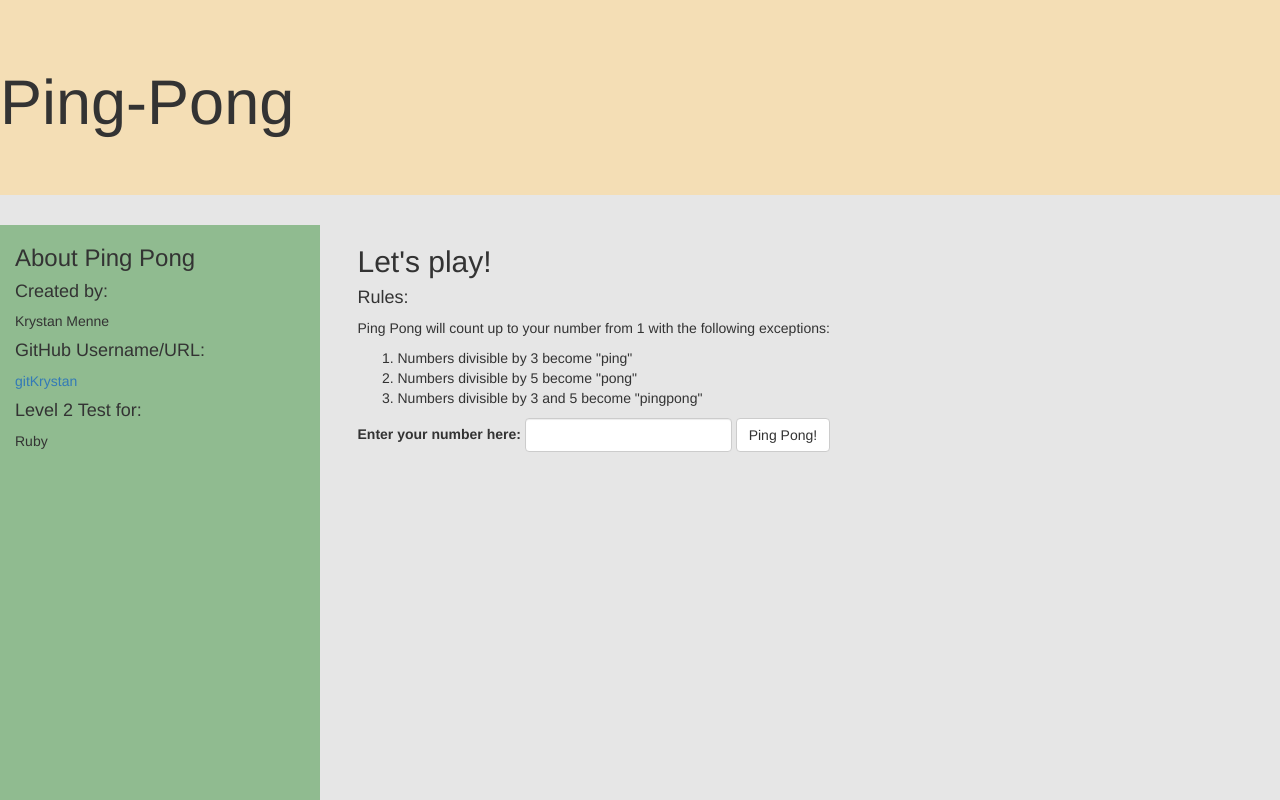
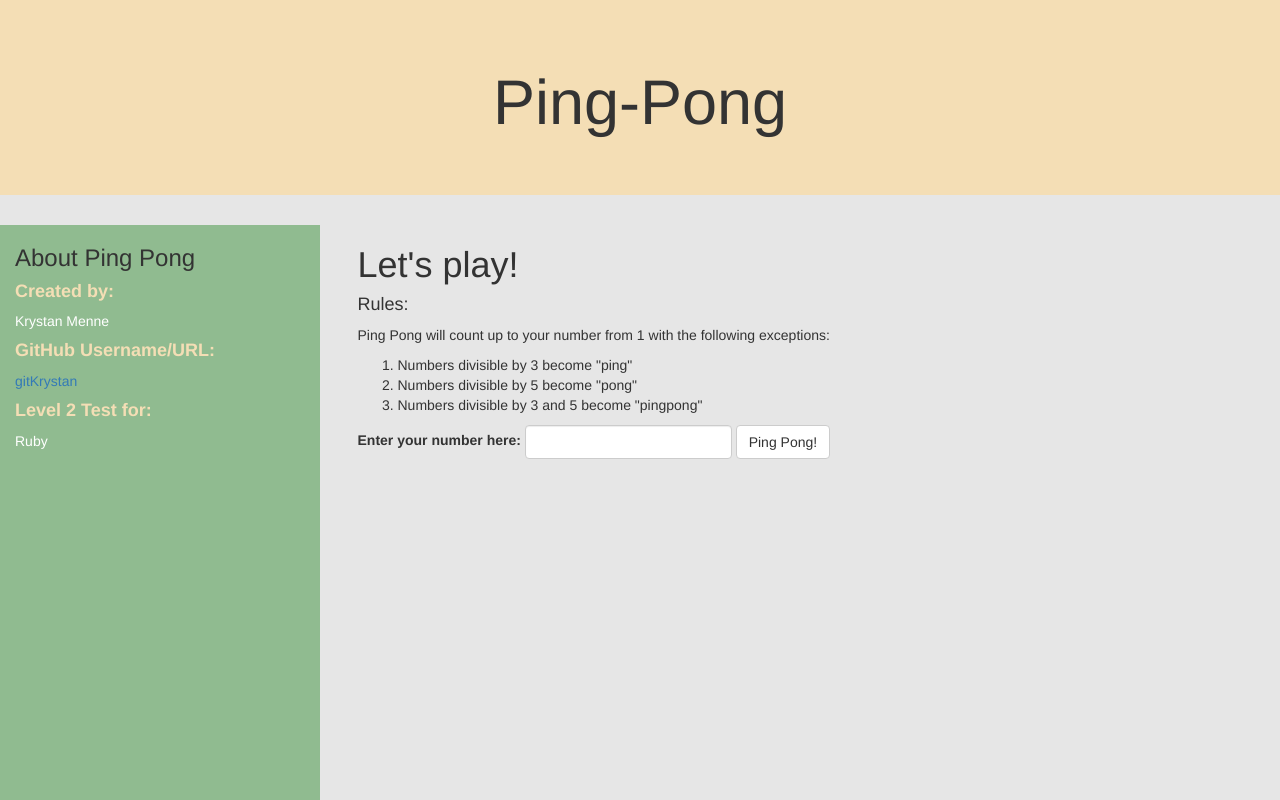
Before and after one commit to gitKrystan/PingPong-FizzBuzz, a plain HTML site: page index.html in a window 1280 px wide. Shown: the top 800 px of the page. Drawn offline with nearby package versions, Linux system fonts and the light colour scheme.

Commit message:
Update text styles

```diff
--- a/css/styles.css
+++ b/css/styles.css
@@ -13,6 +13,7 @@ body {
     background-color: #f4deb5;
     border-bottom: 30px solid #e6e6e6;
     margin-bottom: 0px;
+    text-align: center;
 }
 
 .main > .container {
@@ -28,3 +29,12 @@ body {
             background-color: transparent;
         }
     }
+
+    .sidebar h4 {
+        color: #f4deb5;
+        font-weight: bold;
+    }
+
+    .sidebar p {
+        color: white;
+    }
--- a/index.html
+++ b/index.html
@@ -44,7 +44,7 @@
     <!-- Content-->
     <div class="col-sm-12 col-md-6 main">
       <div class="container">
-        <h2>Let's play!</h2>
+        <h1>Let's play!</h1>
         <h4>Rules:</h4>
         <p>Ping Pong will count up to your number from 1 with the following exceptions:</p>
         <ol>
```
